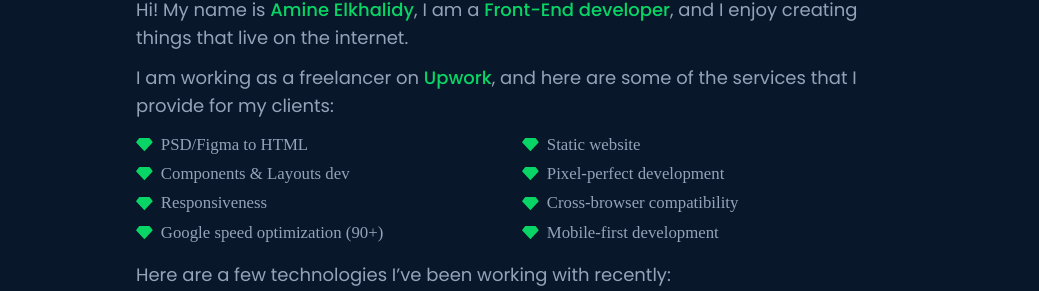
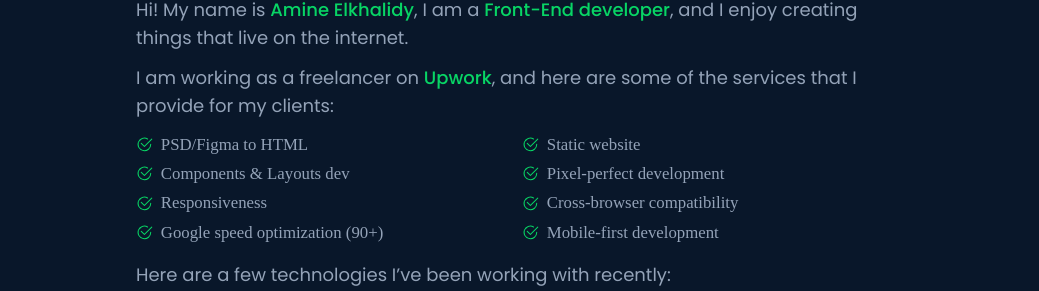
Before and after one commit to AmineElkhalidy/Portfolio, a React (Vite) app: page / in a window 1280 px wide. Shown: the part 980-1271 px from the top of the page, without its empty margins (120-1159 px from the left). Built offline with nearby package versions, Linux system fonts and the light colour scheme; a web font is replaced by a local one.

Commit message:
Changing about icons

```diff
--- a/src/sections/About.jsx
+++ b/src/sections/About.jsx
@@ -2,7 +2,7 @@ import React from "react";
 
 // Icons
 import { MdOutlinePlayArrow } from "react-icons/md";
-import { RiVipDiamondFill } from "react-icons/ri";
+import { BsCheck2Circle } from "react-icons/bs";
 
 // motion
 import { motion } from "framer-motion";
@@ -51,56 +51,56 @@ const About = () => {
             <ul className=" text-slate-400 grid gap-1 font-nav font-thin mt-1 mb-4  md:grid-cols-2 md:text-[1.05rem]">
               <li className="flex items-center gap-2">
                 <span className="text-secondary">
-                  <RiVipDiamondFill />
+                  <BsCheck2Circle />
                 </span>
                 PSD/Figma to HTML
               </li>
 
               <li className="flex items-center gap-2">
                 <span className="text-secondary">
-                  <RiVipDiamondFill />
+                  <BsCheck2Circle />
                 </span>
                 Static website
               </li>
 
               <li className="flex items-center gap-2">
                 <span className="text-secondary">
-                  <RiVipDiamondFill />
+                  <BsCheck2Circle />
                 </span>
                 Components & Layouts dev
               </li>
 
               <li className="flex items-center gap-2">
                 <span className="text-secondary">
-                  <RiVipDiamondFill />
+                  <BsCheck2Circle />
                 </span>
                 Pixel-perfect development
               </li>
 
               <li className="flex items-center gap-2">
                 <span className="text-secondary">
-                  <RiVipDiamondFill />
+                  <BsCheck2Circle />
                 </span>
                 Responsiveness
               </li>
 
               <li className="flex items-center gap-2">
                 <span className="text-secondary">
-                  <RiVipDiamondFill />
+                  <BsCheck2Circle />
                 </span>
                 Cross-browser compatibility
               </li>
 
               <li className="flex items-center gap-2">
                 <span className="text-secondary">
-                  <RiVipDiamondFill />
+                  <BsCheck2Circle />
                 </span>
                 Google speed optimization (90+)
               </li>
 
               <li className="flex items-center gap-2">
                 <span className="text-secondary">
-                  <RiVipDiamondFill />
+                  <BsCheck2Circle />
                 </span>
                 Mobile-first development
               </li>
```
